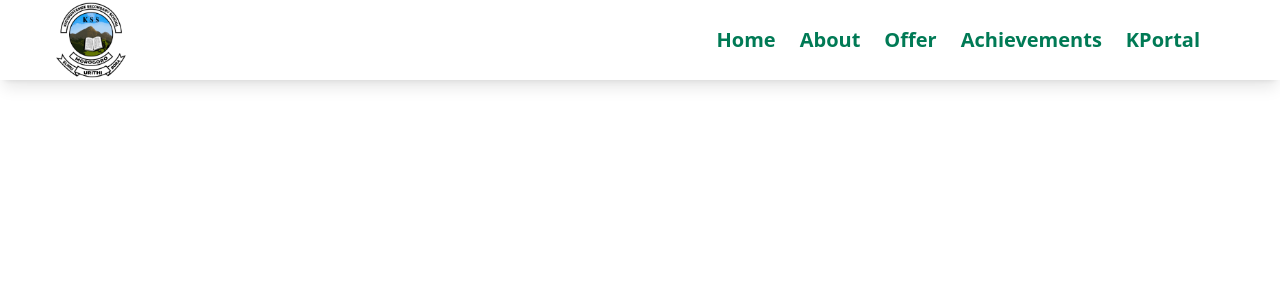
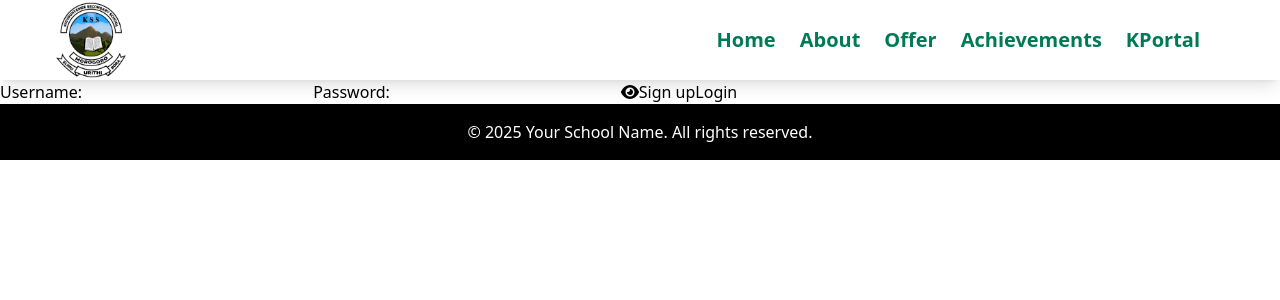
Before and after one commit to stevel419/SchoolWebsite, a React (Vite) app in the folder client/: page /PortalLogin in a window 1280 px wide. Shown: the top 300 px of the page. Built offline with nearby package versions, Linux system fonts and the light colour scheme.

Commit message:
Fixed KPortal Routing

```diff
--- a/client/src/App.jsx
+++ b/client/src/App.jsx
@@ -7,7 +7,7 @@ import Accomplishments from './components/Accomplishments.jsx';
 import Offer from './components/Offer.jsx';
 import Admission from './components/Admission.jsx';
 import Academics from './components/Academics.jsx';
-import Portal from './Portal.jsx';
+import PortalLogin from './PortalLogin.jsx';
 
 function App() {
   return (
@@ -21,7 +21,7 @@ function App() {
             <Route path="/Offer" element={<Offer />} />
             <Route path="/Admission" element={<Admission />} />
             <Route path="/Academics" element={<Academics />} />
-            <Route path="/Portal" element={<Portal />} />
+            <Route path="/PortalLogin" element={<PortalLogin />} />
           </Routes>
         </main>
         <Footer />
--- a/client/src/PortalLogin.jsx
+++ b/client/src/PortalLogin.jsx
@@ -40,7 +40,7 @@ function PortalLogin() {
     }
 
     return (
-        <section>
+        <section className="pt-20">
             <div>
                 <label>Username:</label>
                 <input
--- a/client/src/PortalSignup.jsx
+++ b/client/src/PortalSignup.jsx
@@ -1,7 +1,7 @@
 function PortalSignup() {
     return (
         <section>
-
+            <></>
         </section>
     );
 }
--- a/client/src/components/Nav.jsx
+++ b/client/src/components/Nav.jsx
@@ -8,7 +8,7 @@ const Nav = ({isOpen, toggleMenu}) => {
         {id: 2, text: 'About', slug: '/About'},
         {id: 3, text: 'Offer', slug: '/Offer'},
         {id: 4, text: 'Achievements', slug: '/Accomplishments'},
-        {id: 5, text: 'KPortal', slug: '../PortalLogin'}
+        {id: 5, text: 'KPortal', slug: '/PortalLogin'}
     ];
 
     return (
```
